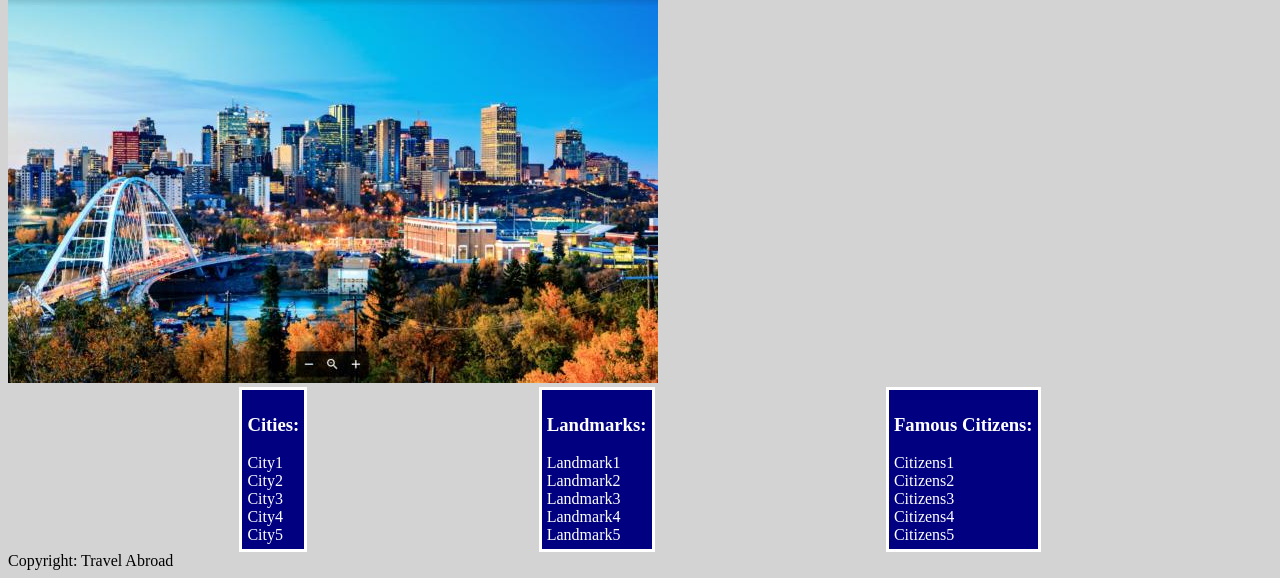
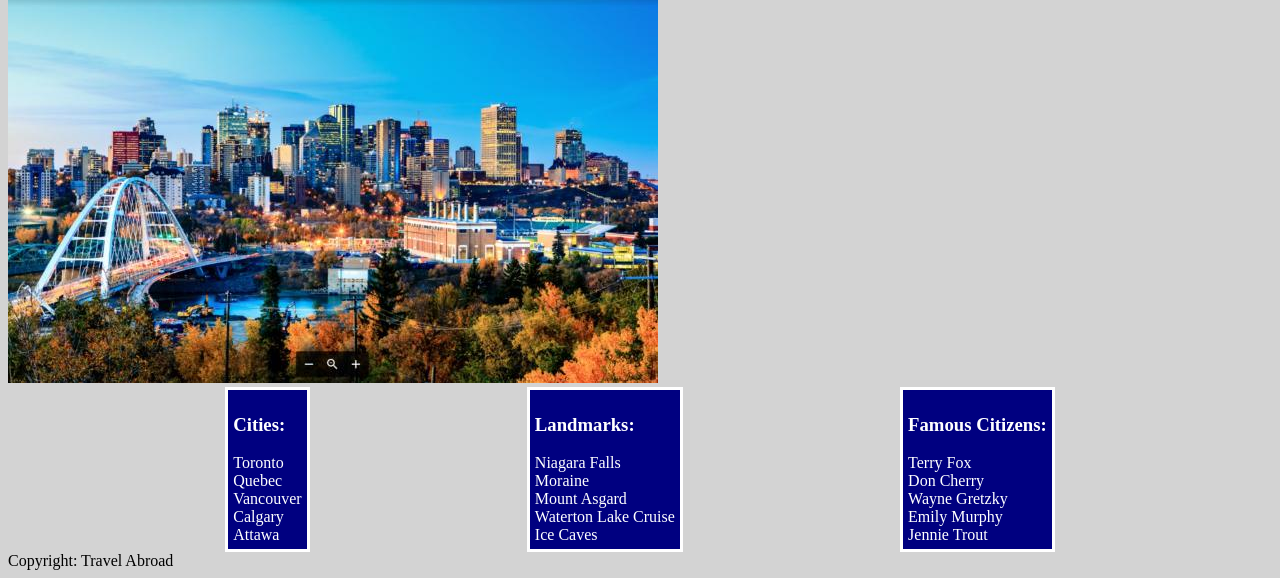
Before and after one commit to NSS-Day-Cohort-53/hello-world-the-groovy-green-beans, a plain HTML site: page index.html in a window 1280 px wide. Shown: the part 240-818 px from the top of the page. Drawn offline with Linux system fonts and the light colour scheme.

Commit message:
added list details for Canada

```diff
--- a/index.html
+++ b/index.html
@@ -32,27 +32,27 @@
             <article class="lists">
                 <section class="lists__cities">
                     <h3 class="cities__header lists__header">Cities:</h3>
-                        <l1>City1</l1>
-                        <l1>City2</l1>
-                        <l1>City3</l1>
-                        <l1>City4</l1>
-                        <l1>City5</l1>
+                        <l1>Toronto</l1>
+                        <l1>Quebec</l1>
+                        <l1>Vancouver</l1>
+                        <l1>Calgary</l1>
+                        <l1>Attawa</l1>
                 </section>
                 <section class="lists__landmarks">
                     <h3 class="landmarks__header lists__header">Landmarks:</h3>
-                        <l1>Landmark1</l1>
-                        <l1>Landmark2</l1>
-                        <l1>Landmark3</l1>
-                        <l1>Landmark4</l1>
-                        <l1>Landmark5</l1>
+                        <l1>Niagara Falls</l1>
+                        <l1>Moraine</l1>
+                        <l1>Mount Asgard</l1>
+                        <l1>Waterton Lake Cruise</l1>
+                        <l1>Ice Caves</l1>
                 </section>
                 <section class="lists__citizens">
                     <h3 class="citizens__header lists__header">Famous Citizens:</h3>
-                        <l1>Citizens1</l1>
-                        <l1>Citizens2</l1>
-                        <l1>Citizens3</l1>
-                        <l1>Citizens4</l1>
-                        <l1>Citizens5</l1>
+                        <l1>Terry Fox</l1>
+                        <l1>Don Cherry</l1>
+                        <l1>Wayne Gretzky</l1>
+                        <l1>Emily Murphy</l1>
+                        <l1>Jennie Trout</l1>
                 </section>
             </article>
         </div>
```
